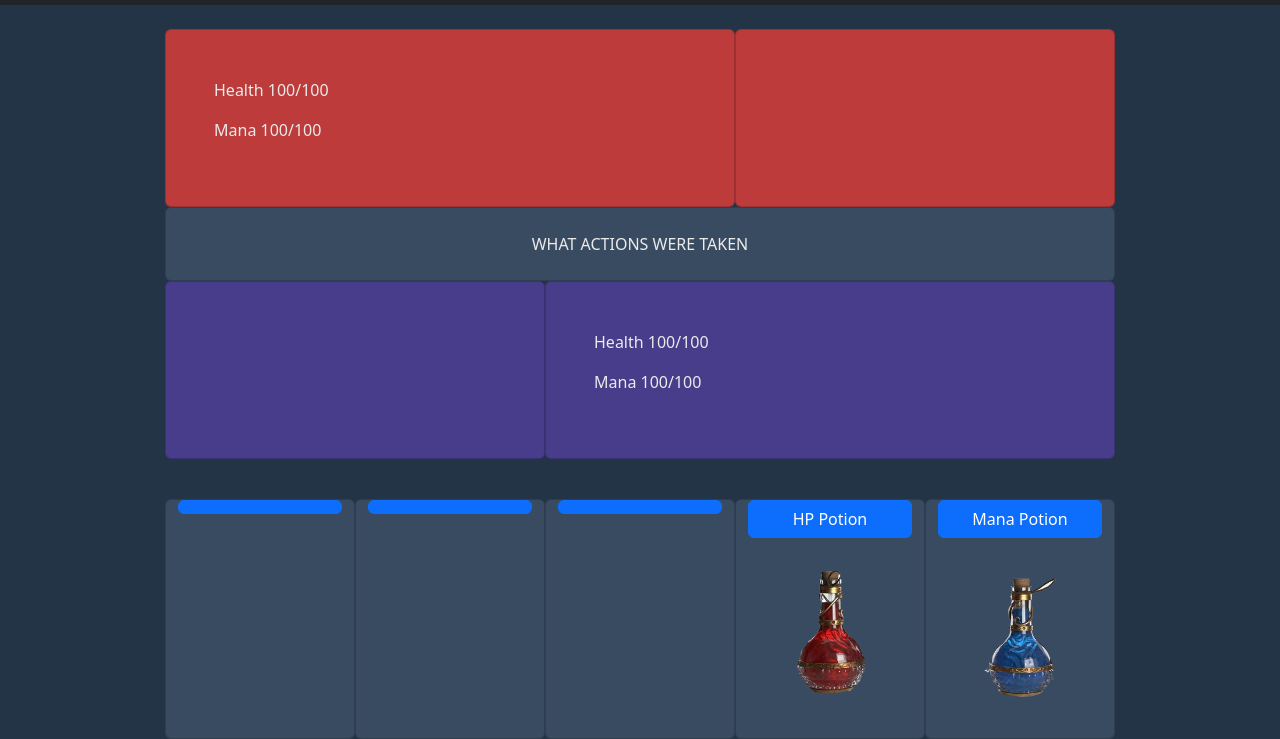
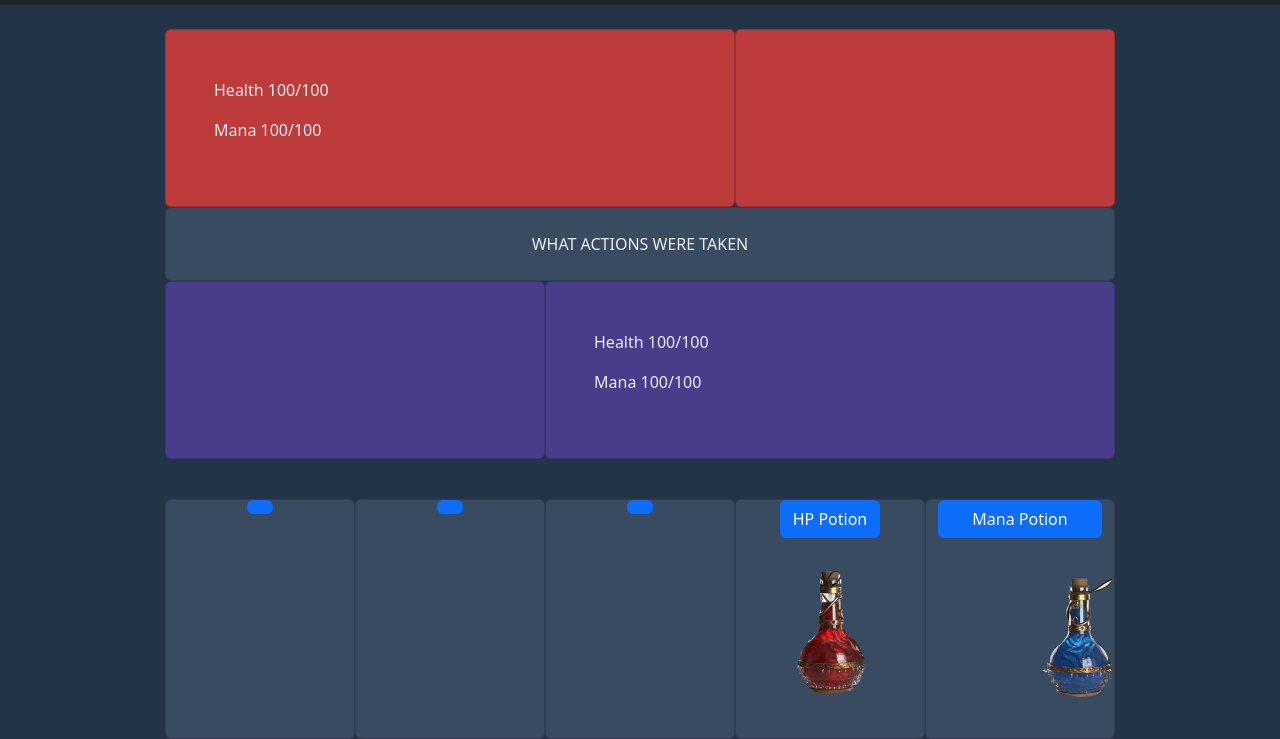
Before and after one commit to Christian-Hoffman/combat-simulator, a plain HTML site: page battle.html in a window 1280 px wide. Shown: the part 113-852 px from the top of the page. Drawn offline with nearby package versions, Linux system fonts and the light colour scheme; no server answers.

Commit message:
fixed visual problem in battle screen

```diff
--- a/battle.html
+++ b/battle.html
@@ -43,29 +43,29 @@
         <br>
         <section class="row justify-content-center" id="container">
             <p id="weapons"></p>
-            <div class="card col-6 col-lg-2 align-items-center" id="wcard">
-                <button id="sword" class="btn btn-primary col-12" type="button"></button>
+            <div class="card col-6 col-lg-2 align-items-center overflow-hidden" id="wcard">
+                <button id="sword" class="btn btn-primary" type="button"></button>
                 <div id="swordPic">
                 </div>
             </div>
-            <div class="card col-6 col-lg-2 align-items-center" id="wcard">
-                <button id="staff" class="btn btn-primary col-12" type="button"></button>
+            <div class="card col-6 col-lg-2 align-items-center overflow-hidden" id="wcard">
+                <button id="staff" class="btn btn-primary" type="button"></button>
                 <div id="staffPic">
                 </div>
             </div>
-            <div class="card col-6 col-lg-2 align-items-center" id="wcard">
-                <button id="shield" class="btn btn-primary col-12" type="button"></button>
+            <div class="card col-6 col-lg-2 align-items-center overflow-hidden" id="wcard">
+                <button id="shield" class="btn btn-primary" type="button"></button>
                 <div id="shieldPic">
                 </div>
             </div>
-            <div class="card col-6 col-lg-2 align-items-center" id="wcard">
-                <button id="health" class="btn btn-primary col-12" type="button">HP Potion</button>
+            <div class="card col-6 col-lg-2 align-items-center overflow-hidden" id="wcard">
+                <button id="health" class="btn btn-primary" type="button">HP Potion</button>
                 <div>
                     <img src="./assets/photos/health.png" height="200px">
                 </div>
             </div>
-            <div class="card col-6 col-lg-2 align-items-center" id="wcard">
-                <button id="mana" class="btn btn-primary col-12" type="button">Mana Potion</button>
+            <div class="card col-6 col-lg-2 align-items-cente overflow-hiddenr" id="wcard">
+                <button id="mana" class="btn btn-primary" type="button">Mana Potion</button>
                 <div>
                     <img src="./assets/photos/mana.png" height="200px">
                 </div>
```
